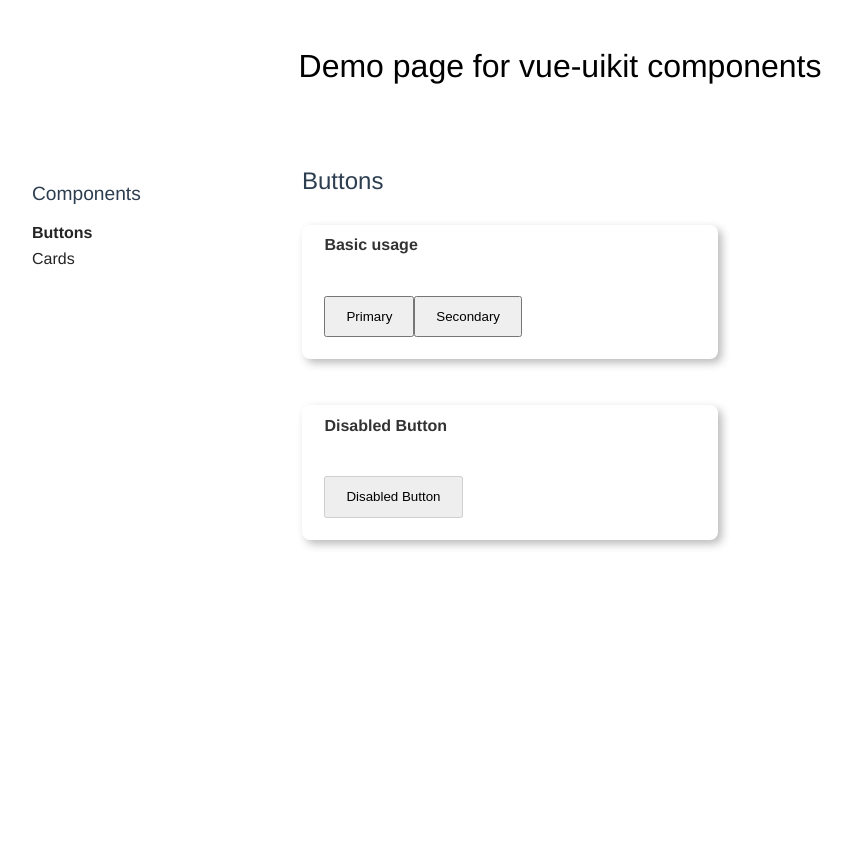
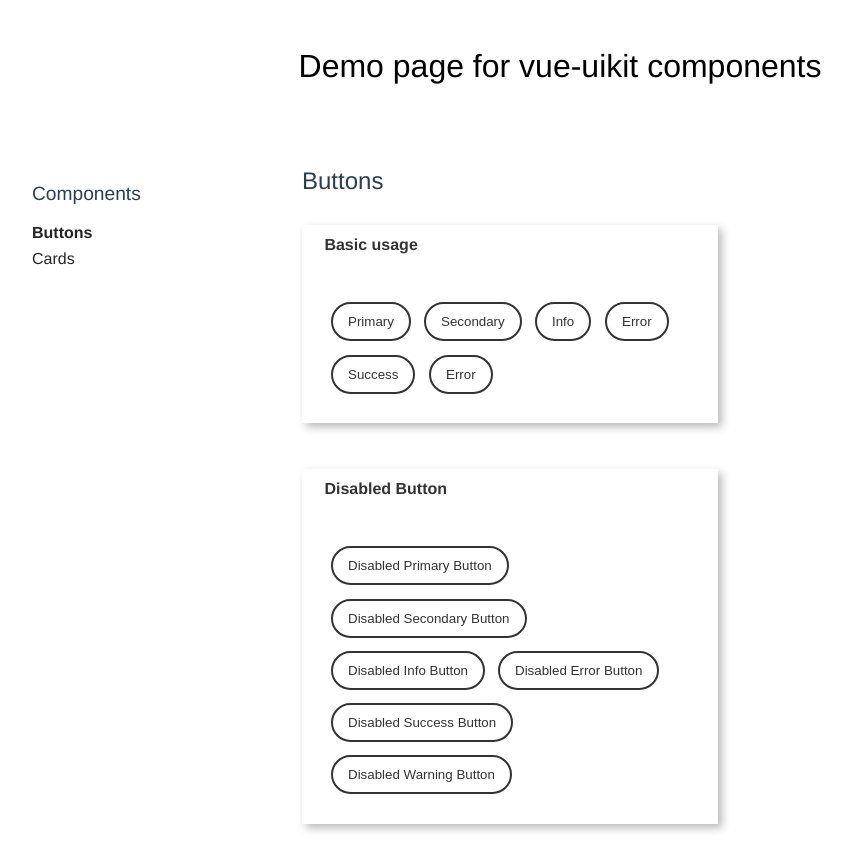
Before and after one commit to cedix/vue_uikit, a Vue app: page /#/buttons in a window 1280 px wide. Shown: the whole page, without its empty margins (80-932 px from the left). Before the commit the page ends 800 px from the top, so only its background shows below. Built offline with nearby package versions, Linux system fonts and the light colour scheme.

Commit message:
Updates on buttons styling
New states (info, success, secondary) + manage disabled for all styles

```diff
--- a/src/assets/scss/_colors.scss
+++ b/src/assets/scss/_colors.scss
@@ -15,27 +15,41 @@ $gray-2: #f2f2f3;
 $gray-1: #fafafa;
 $white: #fff;
 
+$color-info: #4d84f4;
+$color-info-bg: color-bg($color-info);
+$color-info-bg-accent: color-bg-accent($color-info);
+$color-info-dark: color-darken($color-info);
+$color-info-light: color-lighten($color-info);
+$color-error: #f5414f;
+$color-error-bg: color-bg($color-error);
+$color-error-bg-accent: color-bg-accent($color-error);
+$color-error-dark: color-darken($color-error);
+$color-error-light: color-lighten($color-error);
 $color-success: #88c459;
 $color-success-bg: color-bg($color-success);
 $color-success-bg-accent: color-bg-accent($color-success);
-$color-error: #f5414f;
-$color-error-bg: color-bg($color-error);
-$color-error-bg-accent: color-bg-accent($color-error);
-$color-warning: #ffd137;
+$color-success-dark: color-darken($color-success);
+$color-success-light: color-lighten($color-success);
+$color-warning: #ffc919;
 $color-warning-bg: color-bg($color-warning);
 $color-warning-bg-accent: color-bg-accent($color-warning);
+$color-warning-dark: color-darken($color-warning);
+$color-warning-light: color-lighten($color-warning);
 
+// $color-accent: #f5414f;
+// $color-accent-bg: rgba($color-accent, 0.2);
+// $color-accent-dark: darken($color-accent, 15%);
+// $color-accent-light: lighten($color-accent, 15%);
 $color-primary: #4d84f4;
-$color-primary-bg: rgba($color-primary, 0.2);
-$color-primary-dark: darken($color-primary, 15%);
-$color-primary-light: lighten($color-primary, 15%);
-$color-accent: #f5414f;
-$color-accent-bg: rgba($color-accent, 0.2);
-$color-accent-dark: darken($color-accent, 15%);
-$color-accent-light: lighten($color-accent, 15%);
-
-/* Brand */
-$color-brand: #efc755;
+$color-primary-bg: color-bg($color-primary);
+$color-primary-bg-accent: color-bg-accent($color-primary);
+$color-primary-dark: color-darken($color-primary);
+$color-primary-light: color-lighten($color-primary);
+$color-secondary: $gray-6;
+$color-secondary-bg: color-bg($color-secondary);
+$color-secondary-bg-accent: color-bg-accent($color-secondary);
+$color-secondary-dark: color-darken($color-secondary);
+$color-secondary-light: color-lighten($color-secondary);
 
 /* border */
 $color-border: $gray-2;
@@ -49,7 +63,7 @@ $color-text-heading: $black;
 $color-text-subtle: $gray-6;
 $color-link: $color-primary;
 $color-link-visited: $color-primary-dark;
-$color-mark: $color-accent-bg;
+// $color-mark: $color-accent-bg;
 $color-blockquote-border: $gray-2;
 
 /* forms */
--- a/src/assets/scss/_variables.scss
+++ b/src/assets/scss/_variables.scss
@@ -3,12 +3,16 @@
 // -------------------------------------------------------------
 @import "colors";
 
+$enable-gradients: false;
+$enable-shadows: true;
+
 :root {
   // -------------------------------------------------------------
   // BORDER
   // -------------------------------------------------------------
-  --border-radius: 8px;
-  --border-width: 1px;
+  --border-radius-round: 20px;
+  --border-radius-std: 8px;
+  // --border-width: 1px;
 
   // -------------------------------------------------------------
   // COLORS
@@ -16,12 +20,6 @@
   --color-error: $color-error;
   --color-success: $color-success;
   --color-warning: $color-warning;
-
-  // -------------------------------------------------------------
-  // ENABLE FUNCTIONNALITIES
-  // -------------------------------------------------------------
-  --enable-gradients: false;
-  --enable-shadows: true;
 
   // -------------------------------------------------------------
   // LAYOUT
--- a/src/assets/scss/mixins/_animations.scss
+++ b/src/assets/scss/mixins/_animations.scss
@@ -1,3 +1,9 @@
+@import "effects/hacks";
+
+@import "effects/rotate-hover";
+@import "effects/scale-click";
+@import "effects/shutter-out-horizontal";
+
 @mixin animation(
   $name,
   $duration: var(--transition-duration),
@@ -10,14 +16,6 @@
   animation-timing-function: $style;
 }
 
-@mixin rotate-hover($amount: 180deg) {
-  transform: rotate($amount);
-}
-
-@mixin scale-click($amount: 0.7) {
-  transform: scale($amount);
-}
-
 @mixin transition(
   $scope: all,
   $duration: var(--transition-duration),
--- a/src/assets/scss/mixins/_colors.scss
+++ b/src/assets/scss/mixins/_colors.scss
@@ -5,3 +5,11 @@
 @function color-bg-accent($color) {
   @return rgba($color, 0.8);
 }
+
+@function color-darken($color) {
+  @return rgba($color, 1.3);
+}
+
+@function color-lighten($color) {
+  @return rgba($color, 0.7);
+}
--- /dev/null
+++ b/src/assets/scss/mixins/effects/_hacks.scss
@@ -0,0 +1,27 @@
+// As is often the case, some devices/browsers need additional code to get CSS to work
+// in the most desired way. These mixins are used to quickly drop in hacks for each element
+// Find out more here: https://github.com/IanLunn/Hover/wiki/Hacks-Explained
+
+@mixin hardwareAccel() {
+  // Improve performance on mobile/tablet devices
+  // Perspective reduces blurryness of text in Chrome
+  transform: perspective(1px) translateZ(0);
+  // @include prefixed(transform, perspective(1px) translateZ(0));
+}
+
+@mixin improveAntiAlias() {
+  // Improve aliasing on mobile/tablet devices
+  box-shadow: 0 0 1px rgba(0, 0, 0, 0);
+}
+
+@mixin forceBlockLevel() {
+  // Transforms need to be block-level to work
+  display: inline-block;
+  vertical-align: middle;
+}
+
+@mixin hacks() {
+  @include forceBlockLevel();
+  @include hardwareAccel();
+  @include improveAntiAlias();
+}
--- /dev/null
+++ b/src/assets/scss/mixins/effects/_rotate-hover.scss
@@ -0,0 +1,3 @@
+@mixin rotate-hover($amount: 180deg) {
+  transform: rotate($amount);
+}
--- /dev/null
+++ b/src/assets/scss/mixins/effects/_scale-click.scss
@@ -0,0 +1,3 @@
+@mixin scale-click($amount: 0.7) {
+  transform: scale($amount);
+}
--- /dev/null
+++ b/src/assets/scss/mixins/effects/_shutter-out-horizontal.scss
@@ -0,0 +1,46 @@
+/* Shutter Out Horizontal */
+@mixin shutter-out-horizontal(
+  $primaryColor: transparent,
+  $activeColor: $color-primary,
+  $activeText: white
+) {
+  @include hacks();
+  position: relative;
+  background: $primaryColor;
+  overflow: hidden;
+  transition-property: color;
+  transition-duration: 0.3s;
+
+  &:before {
+    content: "";
+    position: absolute;
+    z-index: -1;
+    top: 0;
+    bottom: 0;
+    left: 0;
+    right: 0;
+    background: $activeColor;
+    transform: scaleX(0);
+    transform-origin: 50%;
+    transition: transform 0.3s ease-in-out;
+  }
+
+  &:hover,
+  &:focus,
+  &:active {
+    color: $activeText;
+
+    &:before {
+      transform: scaleX(1);
+    }
+  }
+
+  &:disabled,
+  &[disabled] {
+    color: var(--uk-button-text-color);
+
+    &:before {
+      transform: scaleX(0);
+    }
+  }
+}
--- a/src/components/Button.vue
+++ b/src/components/Button.vue
@@ -5,6 +5,7 @@
     @click="handleClick"
     :autofocus="autofocus"
     :disabled="disabled"
+    :style="cssProps"
   >
     <slot />
   </button>
@@ -18,7 +19,19 @@ export default {
     circle: Boolean,
     disabled: Boolean,
     loading: Boolean,
-    round: Boolean
+    round: {
+      type: Boolean,
+      required: false,
+      default: true
+    }
+  },
+
+  computed: {
+    cssProps() {
+      return {
+        '--uk-button-border-radius': ( this.round === true ? 'var(--border-radius-round)' : '0' )
+      }
+    }
   },
 
   methods: {
@@ -28,21 +41,103 @@ export default {
   }
 };
 </script>
-<style lang="scss" scoped>
+<style lang="scss">
+@import "../assets/scss/base";
+
+:root {
+  --uk-button-bg-color: transparent;
+  --uk-button-border: 2px solid;
+  --uk-button-border-color: $color-primary;
+  --uk-button-border-radius: 0;
+  --uk-button-padding: 10px 15px;
+  --uk-button-text-color: $color-primary;
+}
+
 .uk-button {
-  box-sizing: border-box;
-  color: black;
+
+  border: var(--uk-button-border);
+  border-color: var(--uk-button-border-color);
+  border-radius: var(--uk-button-border-radius);
+  color: var(--uk-button-text-color);
   cursor: pointer;
-  display: inline-block;
-  line-height: 1;
-  margin: 0;
   outline: none;
-  padding: 12px 20px;
+  padding: var(--uk-button-padding);
   text-align: center;
+  text-decoration: none;
   white-space: nowrap;
 
+  &.uk-color-info {
+    --uk-button-border-color: $color-info;
+    --uk-button-text-color: $color-info;
+  }
+
+  &.uk-color-error {
+    --uk-button-border-color: $color-error;
+    --uk-button-text-color: $color-error;
+  }
+
+  &.uk-color-primary {
+    --uk-button-border-color: $color-primary;
+    --uk-button-text-color: $color-primary;
+  }
+
+  &.uk-color-secondary {
+    --uk-button-border-color: $color-secondary;
+    --uk-button-text-color: $color-secondary;
+  }
+
+  &.uk-color-success {
+    --uk-button-border-color: $color-success;
+    --uk-button-text-color: $color-success;
+  }
+
+  &.uk-color-warning {
+    --uk-button-border-color: $color-warning;
+    --uk-button-text-color: $color-warning;
+  }
+
+  &:disabled,
   &[disabled] {
+    --uk-button-bg-color: $gray-2;
+    --uk-button-border-color: $color-primary-light;
+    --uk-button-text-color: $color-primary-light;
+
     cursor: not-allowed;
+
+    &.uk-color-info {
+      --uk-button-border-color: $color-info-light;
+      --uk-button-text-color: $color-info-light;
+    }
+
+    &.uk-color-error {
+      --uk-button-border-color: $color-error-light;
+      --uk-button-text-color: $color-error-light;
+    }
+
+    &.uk-color-primary {
+      --uk-button-border-color: $color-primary-light;
+      --uk-button-text-color: $color-primary-light;
+    }
+
+    &.uk-color-secondary {
+      --uk-button-border-color: $color-secondary-light;
+      --uk-button-text-color: $color-secondary-light;
+    }
+
+    &.uk-color-success {
+      --uk-button-border-color: $color-success-light;
+      --uk-button-text-color: $color-success-light;
+    }
+
+    &.uk-color-warning {
+      --uk-button-border-color: $color-warning-light;
+      --uk-button-text-color: $color-warning-light;
+    }
   }
+
+  // Hover
+  @include shutter-out-horizontal($primaryColor: var(--uk-button-bg-color), $activeColor: var(--uk-button-border-color));
+
 }
+
 </style>
--- a/src/pages/AsideMenu.vue
+++ b/src/pages/AsideMenu.vue
@@ -6,9 +6,6 @@
         <li><router-link to="/buttons">Buttons</router-link></li>
         <li><router-link to="/cards">Cards</router-link></li>
       </ul>
-      <!--<h2>Components</h2>
-      <router-link to="/buttons">Buttons</router-link>
-      <router-link to="/cards">Cards</router-link>-->
     </section>
   </aside>
 </template>
--- a/src/pages/components/Buttons.vue
+++ b/src/pages/components/Buttons.vue
@@ -2,11 +2,20 @@
   <section class="section-buttons" id="buttons">
     <h2 class="section-title">Buttons</h2>
     <uk-card class="card-demo-buttons" title="Basic usage">
-      <uk-button>Primary</uk-button>
-      <uk-button>Secondary</uk-button>
+      <uk-button class="btn-demo">Primary</uk-button>
+      <uk-button class="btn-demo uk-color-secondary">Secondary</uk-button>
+      <uk-button class="btn-demo uk-color-info">Info</uk-button>
+      <uk-button class="btn-demo uk-color-error">Error</uk-button>
+      <uk-button class="btn-demo uk-color-success">Success</uk-button>
+      <uk-button class="btn-demo uk-color-warning">Error</uk-button>
     </uk-card>
     <uk-card class="card-demo-buttons" title="Disabled Button">
-      <uk-button disabled>Disabled Button</uk-button>
+      <uk-button class="btn-demo" disabled>Disabled Primary Button</uk-button>
+      <uk-button class="btn-demo uk-color-secondary" disabled>Disabled Secondary Button</uk-button>
+      <uk-button class="btn-demo uk-color-info" disabled>Disabled Info Button</uk-button>
+      <uk-button class="btn-demo uk-color-error" disabled>Disabled Error Button</uk-button>
+      <uk-button class="btn-demo uk-color-success" disabled>Disabled Success Button</uk-button>
+      <uk-button class="btn-demo uk-color-warning" disabled>Disabled Warning Button</uk-button>
     </uk-card>
   </section>
 </template>
@@ -24,6 +33,10 @@ export default {
 };
 </script>
 <style lang="scss" scoped>
+
+.btn-demo {
+  margin: 0.5em;
+}
 .card-demo-buttons {
   margin-top: 1em;
 
```
